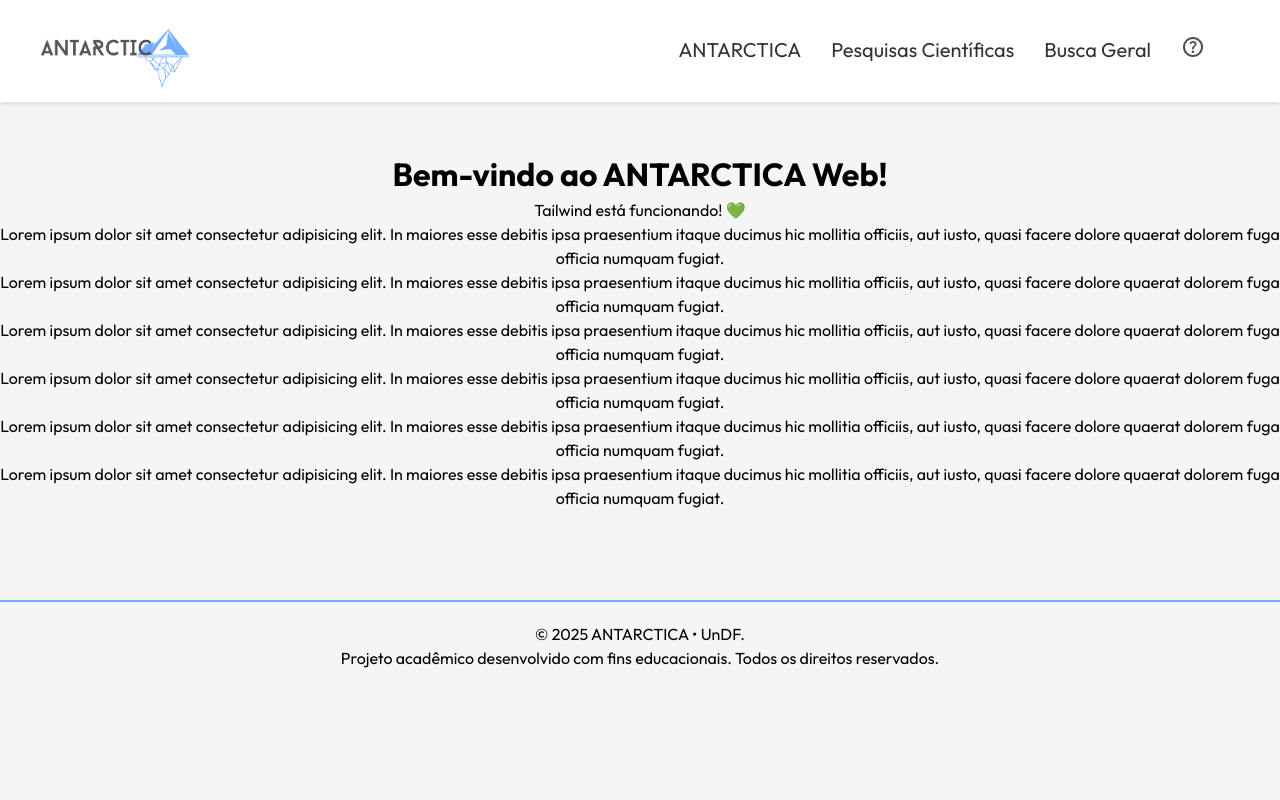
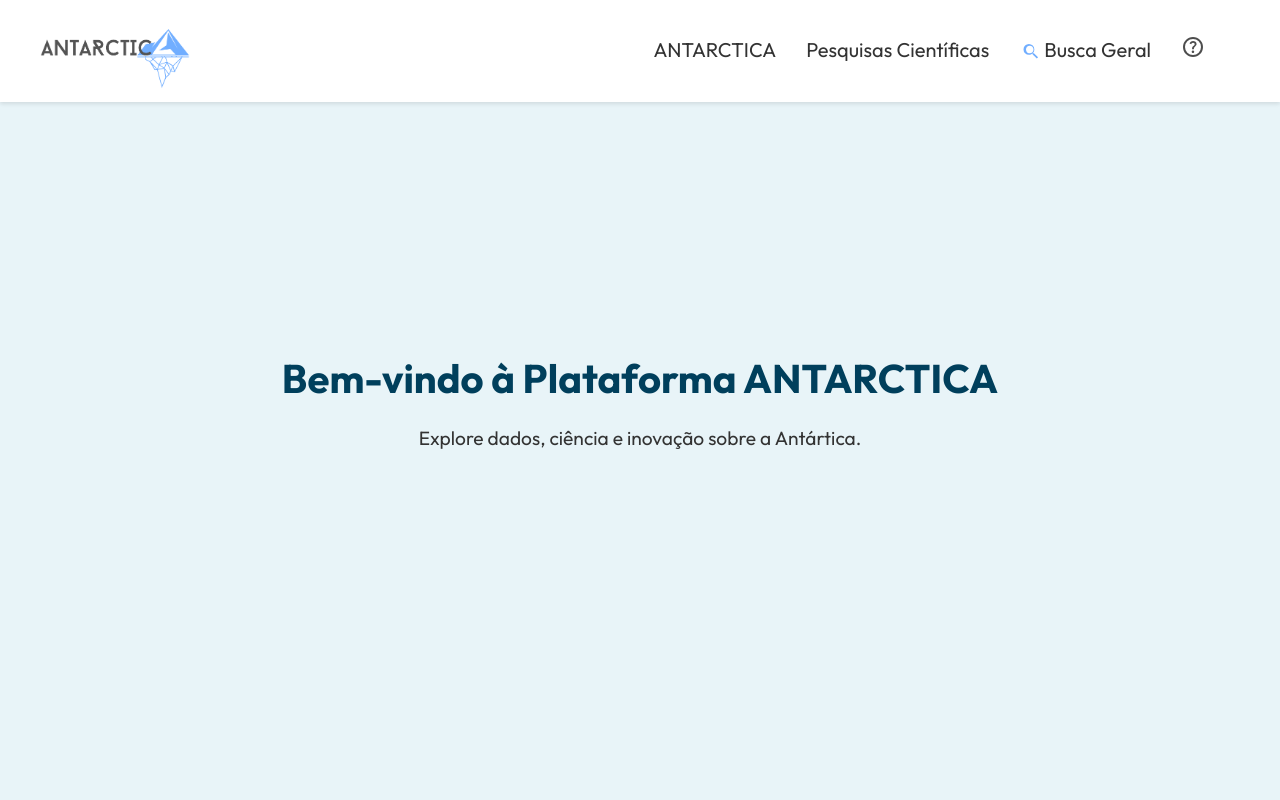
Before and after one commit to ANTARCTICA-UnDF/ANTARCTICA_Web, a React (Vite) app: page / in a window 1280 px wide. Shown: the top 800 px of the page. Built offline with nearby package versions, Linux system fonts and the light colour scheme.

Commit message:
Ajustes Home Page

```diff
--- a/src/App.jsx
+++ b/src/App.jsx
@@ -1,6 +1,7 @@
 import Navbar from "./components/Navbar/Navbar.jsx";
 import Footer from "./components/Footer/Footer.jsx";
 import Home from "./components/Home.jsx";
+import IntroSection from "./components/IntroSection/IntroSection.jsx";
 
 
 
@@ -9,6 +10,7 @@ function App() {
   return (
     <div className="app">
       <Navbar />
+      <IntroSection />
       <main className="content">
       <Home />
       </main>
--- /dev/null
+++ b/src/components/IntroSection/IntroSection.css
@@ -0,0 +1,22 @@
+.intro-section {
+    height: 100vh;
+    background-color: #e8f4f8;
+    display: flex;
+    flex-direction: column;
+    justify-content: center;
+    align-items: center;
+    padding: 2rem;
+    text-align: center;
+    scroll-margin-top: 80px;
+  }
+
+  .intro-section h1 {
+    font-size: 2.5rem;
+    color: #003f5c;
+    margin-bottom: 1rem;
+  }
+
+  .intro-section p {
+    font-size: 1.2rem;
+    color: #333;
+  }
--- /dev/null
+++ b/src/components/IntroSection/IntroSection.jsx
@@ -0,0 +1,13 @@
+// ./components/IntroSection.jsx
+import './IntroSection.css';
+
+function IntroSection() {
+  return (
+    <section id="home" className="intro-section">
+      <h1>Bem-vindo à Plataforma ANTARCTICA</h1>
+      <p>Explore dados, ciência e inovação sobre a Antártica.</p>
+    </section>
+  );
+}
+
+export default IntroSection;
--- a/src/components/Navbar/Navbar.css
+++ b/src/components/Navbar/Navbar.css
@@ -92,3 +92,10 @@ li{
   .itens-menu a:hover::after {
     width: 100%;
   }
+
+  .busca-geral svg {
+    margin-bottom: 2px;
+    margin-right: 5px;  /* espaço entre o ícone e o texto */
+    vertical-align: middle; /* alinha verticalmente ao texto */
+    transform: translateX(2px); /* sobe ou desce o ícone */
+  }
--- a/src/components/Navbar/Navbar.jsx
+++ b/src/components/Navbar/Navbar.jsx
@@ -11,9 +11,22 @@ function Navbar() {
         </li>
       </div>
       <ul className="itens-menu">
-        <li><a href="#about">ANTARCTICA</a></li>
-        <li><a href="#services">Pesquisas Científicas</a></li>
-        <li><a href="#">Busca Geral</a></li>
+        <li><a href="#3sobre">ANTARCTICA</a></li>
+        <li><a href="#pesquisas">Pesquisas Científicas</a></li>
+        <li className="busca-geral">
+  <a href="#busca">
+    <svg xmlns="http://www.w3.org/2000/svg" height="25" viewBox="0 0 24 24" width="20" fill="#71AEFF">
+      <path d="M0 0h24v24H0z" fill="none"/>
+      <path d="M15.5 14h-.79l-.28-.27A6.471 6.471 0 0016 9.5
+      6.5 6.5 0 109.5 16c1.61 0 3.09-.59
+      4.23-1.57l.27.28v.79l5 4.99L20.49
+      19l-4.99-5zm-6 0C8.01 14 6 11.99
+      6 9.5S8.01 5 10.5 5 15 7.01 15
+      9.5 12.99 14 10.5 14z"/>
+    </svg>
+    <span className="texto-busca">Busca Geral</span>
+  </a>
+</li>
         <li><a href="#contact"><svg xmlns="http://www.w3.org/2000/svg" height="24px" viewBox="0 -960 960 960" width="24px" fill="#4D4D4D"><path d="M478-240q21 0 35.5-14.5T528-290q0-21-14.5-35.5T478-340q-21 0-35.5 14.5T428-290q0 21 14.5 35.5T478-240Zm-36-154h74q0-33 7.5-52t42.5-52q26-26 41-49.5t15-56.5q0-56-41-86t-97-30q-57 0-92.5 30T342-618l66 26q5-18 22.5-39t53.5-21q32 0 48 17.5t16 38.5q0 20-12 37.5T506-526q-44 39-54 59t-10 73Zm38 314q-83 0-156-31.5T197-197q-54-54-85.5-127T80-480q0-83 31.5-156T197-763q54-54 127-85.5T480-880q83 0 156 31.5T763-763q54 54 85.5 127T880-480q0 83-31.5 156T763-197q-54 54-127 85.5T480-80Zm0-80q134 0 227-93t93-227q0-134-93-227t-227-93q-134 0-227 93t-93 227q0 134 93 227t227 93Zm0-320Z"/></svg></a></li>
       </ul>
     </nav>
```
